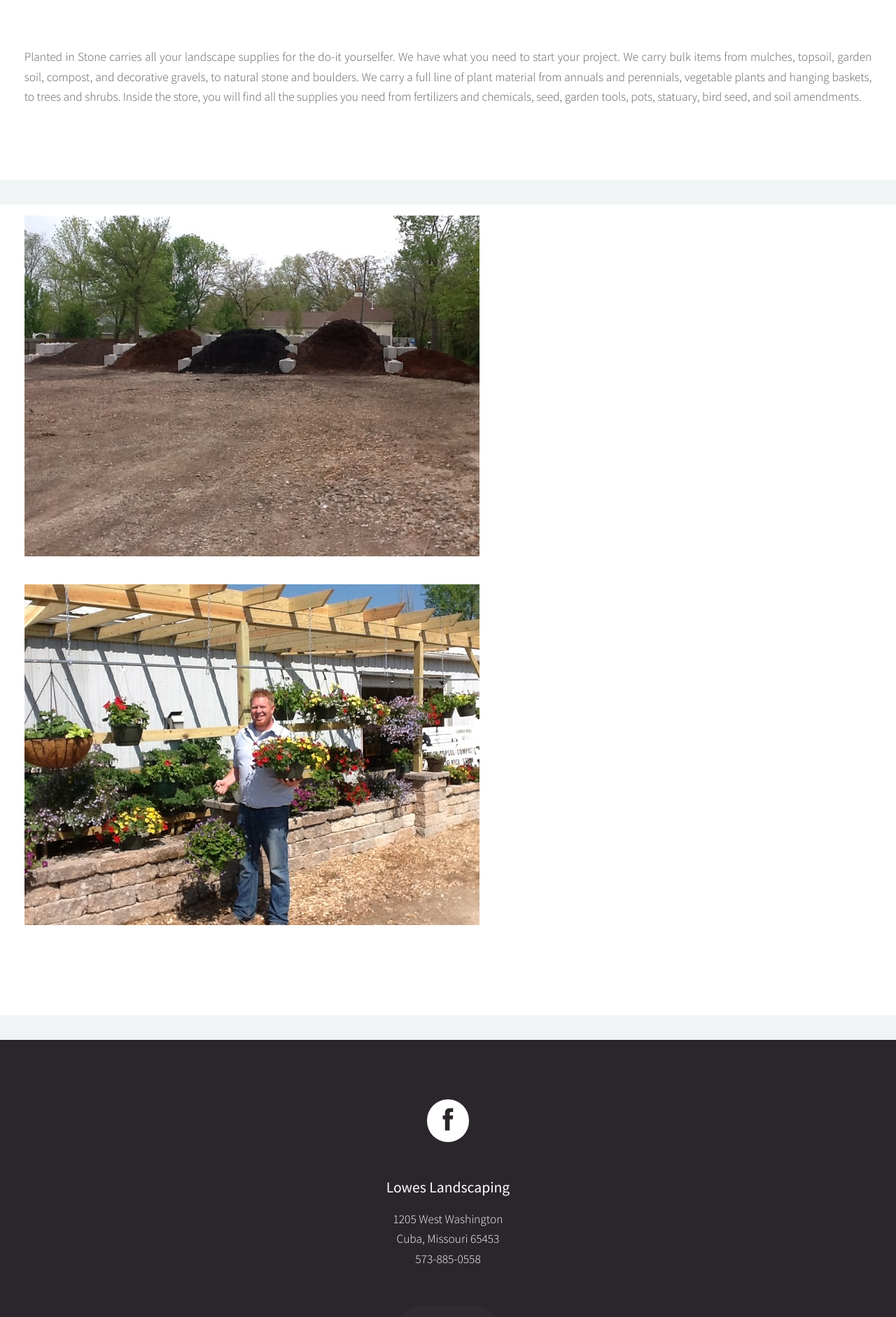
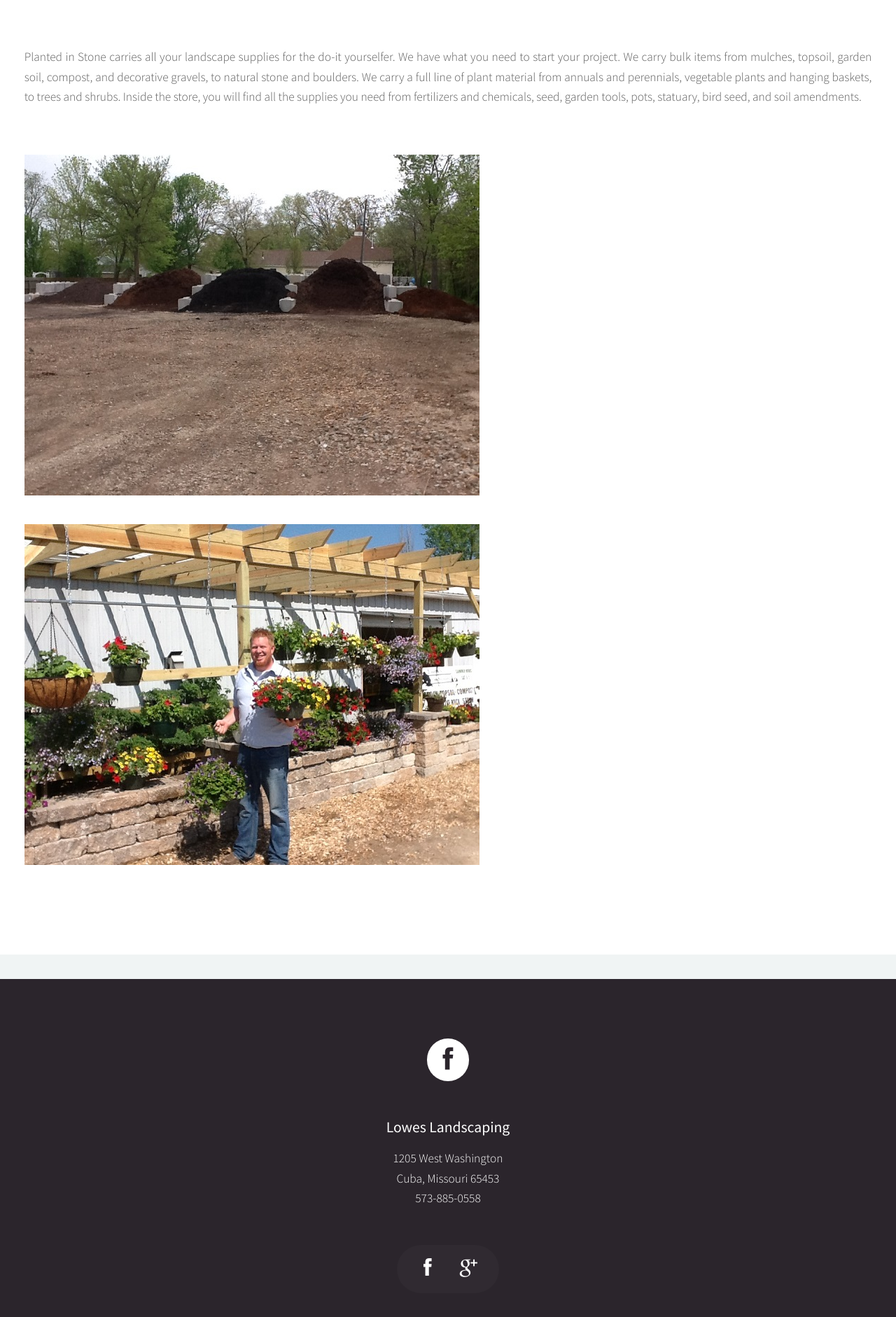
Before and after one commit to LowesLandscaping/loweslandscaping.github.io, a Jekyll site: the page built from retail.html, in a window 1280 px wide. Shown: the part 1064-2946 px from the top of the page at 70% size. Built offline with Jekyll 4.4.1, drawn with Linux system fonts in a browser that asks for light colours; Markdown is read by kramdown in place of the engine named in the settings.

Commit message:
get rid of bar on retail

```diff
--- a/retail.html
+++ b/retail.html
@@ -20,8 +20,6 @@
 					</p>
 
 				</article>
-			</div>
-			<div class="wrapper style2">
 				<section class="container special">
 				<div class="row">
 					<article class="6u special">
@@ -33,6 +31,7 @@
 				</div>
 				</section>
 			</div>
+
 
 
 		<!-- Features -->
```
